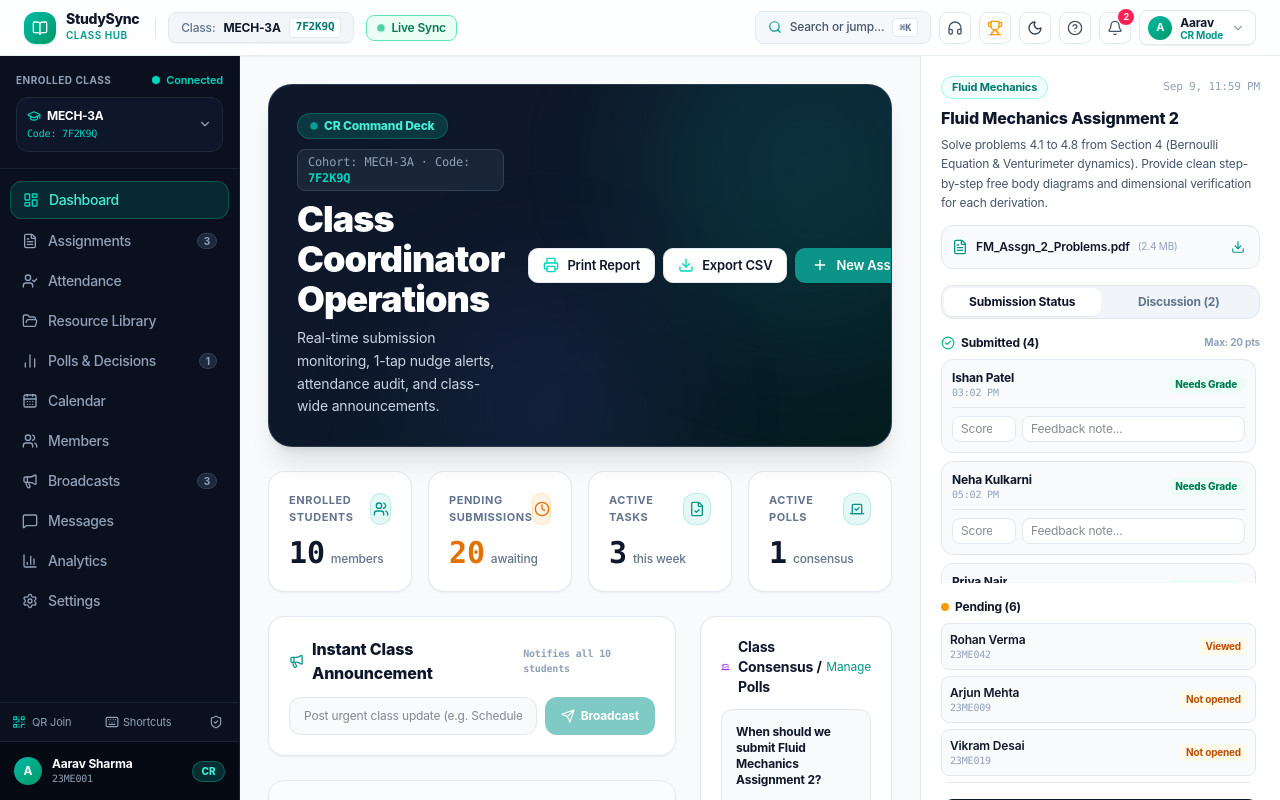
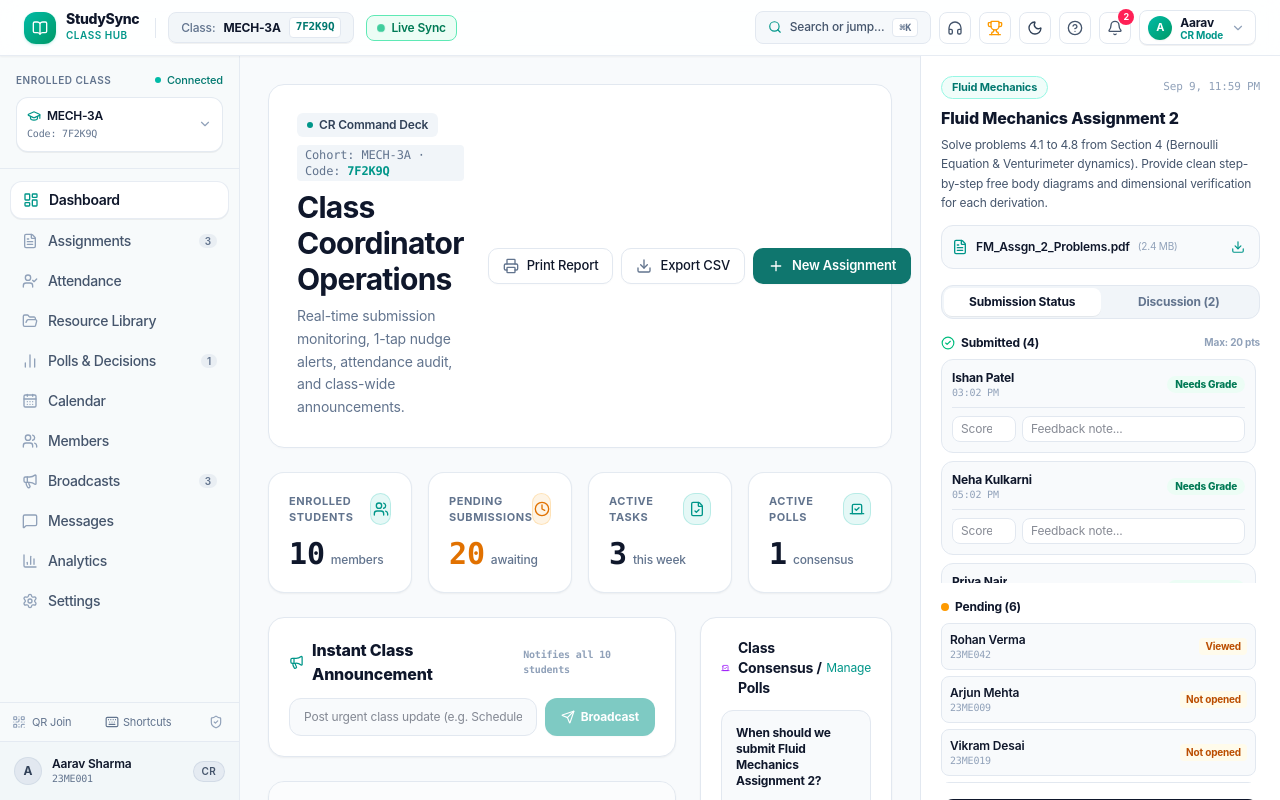
Before and after one commit to bash30ribs/studysync, a React (Vite) app: page / in a window 1280 px wide. Built offline with nearby package versions, Linux system fonts and the light colour scheme.

Commit message:
style: soften contrast, remove harsh gradients, and balance sidebar and hero aesthetics

```diff
--- a/src/components/dashboard/CRDashboard.tsx
+++ b/src/components/dashboard/CRDashboard.tsx
@@ -72,22 +72,22 @@ export const CRDashboard: React.FC = () => {
   return (
     <div className="p-4 lg:p-7 space-y-6 max-w-7xl mx-auto">
       {/* 1. Executive Hero Header & Actions */}
-      <div className="relative rounded-3xl p-6 sm:p-7 bg-gradient-to-br from-[#0F172A] via-[#0D1829] to-[#041D20] text-white border border-slate-700/80 shadow-xl overflow-hidden handcrafted-card">
-        <div className="relative z-10 flex flex-col lg:flex-row lg:items-center justify-between gap-6">
+      <div className="ui-card p-6 sm:p-7 space-y-4">
+        <div className="flex flex-col lg:flex-row lg:items-center justify-between gap-6">
           <div className="space-y-2">
-            <div className="flex items-center gap-2.5 flex-wrap">
-              <span className="px-3 py-1 rounded-full text-xs font-extrabold bg-teal-500/20 text-teal-300 border border-teal-500/30 flex items-center gap-1.5 shadow-xs">
-                <span className="w-2 h-2 rounded-full bg-teal-400 animate-live-pulse" />
+            <div className="flex items-center gap-2 flex-wrap">
+              <span className="px-2.5 py-1 rounded-md text-xs font-semibold bg-slate-100 dark:bg-slate-800 text-slate-700 dark:text-slate-300 flex items-center gap-1.5">
+                <span className="w-1.5 h-1.5 rounded-full bg-teal-600 dark:text-teal-400" />
                 CR Command Deck
               </span>
-              <span className="text-slate-400 text-xs font-mono bg-slate-800/80 px-2.5 py-1 rounded-lg border border-slate-700">
-                Cohort: {currentClass.name} · Code: <strong className="text-teal-400">{currentClass.code}</strong>
+              <span className="text-slate-500 dark:text-slate-400 text-xs font-mono px-2 py-0.5 rounded bg-slate-100 dark:bg-slate-800">
+                Cohort: {currentClass.name} · Code: <strong className="text-teal-600 dark:text-teal-400">{currentClass.code}</strong>
               </span>
             </div>
-            <h1 className="text-2xl sm:text-3xl lg:text-4xl font-black text-white tracking-tight">
+            <h1 className="text-2xl sm:text-3xl font-bold text-slate-900 dark:text-white tracking-tight">
               Class Coordinator Operations
             </h1>
-            <p className="text-xs sm:text-sm text-slate-300 max-w-xl leading-relaxed">
+            <p className="text-xs sm:text-sm text-slate-500 dark:text-slate-400 max-w-xl leading-relaxed">
               Real-time submission monitoring, 1-tap nudge alerts, attendance audit, and class-wide announcements.
             </p>
           </div>
@@ -96,18 +96,18 @@ export const CRDashboard: React.FC = () => {
           <div className="flex items-center gap-2 flex-wrap sm:flex-nowrap shrink-0">
             <button
               onClick={() => printAssignmentReport(assignments, currentClass.name)}
-              className="btn-secondary text-xs border-slate-700 bg-slate-800/90 text-white hover:bg-slate-700"
+              className="btn-secondary text-xs"
               title="Generate printable PDF report of current assignments & cohort status"
             >
-              <Printer className="w-4 h-4 text-teal-400" />
+              <Printer className="w-4 h-4 text-slate-500 dark:text-slate-400" />
               <span>Print Report</span>
             </button>
 
             <button
               onClick={() => exportSubmissionsCSV()}
-              className="btn-secondary text-xs border-slate-700 bg-slate-800/90 text-white hover:bg-slate-700"
+              className="btn-secondary text-xs"
             >
-              <Download className="w-4 h-4 text-teal-400" />
+              <Download className="w-4 h-4 text-slate-500 dark:text-slate-400" />
               <span>Export CSV</span>
             </button>
 
@@ -120,10 +120,6 @@ export const CRDashboard: React.FC = () => {
             </button>
           </div>
         </div>
-
-        {/* Decorative background glows */}
-        <div className="absolute top-0 right-0 -mr-20 -mt-20 w-80 h-80 rounded-full bg-teal-500/15 blur-3xl pointer-events-none" />
-        <div className="absolute bottom-0 left-1/4 -mb-20 w-60 h-60 rounded-full bg-indigo-500/10 blur-3xl pointer-events-none" />
       </div>
 
       {/* 2. Key Metrics Bento Row */}
--- a/src/components/layout/LeftPanel.tsx
+++ b/src/components/layout/LeftPanel.tsx
@@ -77,41 +77,41 @@ export const LeftPanel: React.FC = () => {
   const visibleNav = navItems.filter(item => !item.crOnly || currentUser.role === 'CR');
 
   return (
-    <aside className="w-[240px] md:w-[72px] lg:w-[240px] bg-[#0A101D] dark:bg-[#04070F] text-slate-200 flex flex-col justify-between h-full border-r border-slate-800/80 shrink-0 transition-all duration-150 select-none">
+    <aside className="w-[240px] md:w-[72px] lg:w-[240px] bg-slate-50/80 dark:bg-[#0B101B] text-slate-700 dark:text-slate-300 flex flex-col justify-between h-full border-r border-slate-200/80 dark:border-slate-800/80 shrink-0 transition-all duration-150 select-none">
       {/* Top: Class Switcher Card */}
-      <div className="p-3 lg:p-4 border-b border-slate-800/80 relative">
+      <div className="p-3 lg:p-4 border-b border-slate-200/80 dark:border-slate-800/80 relative">
         {/* Desktop View */}
         <div className="hidden lg:block space-y-2">
           <div className="flex items-center justify-between">
-            <span className="text-[10px] font-bold text-slate-400 uppercase tracking-wider">
+            <span className="text-[10px] font-semibold text-slate-500 dark:text-slate-400 uppercase tracking-wider">
               Enrolled Class
             </span>
-            <div className="flex items-center gap-1.5 text-[11px] text-teal-400">
-              <span className={`w-2 h-2 rounded-full ${isOffline ? 'bg-amber-400' : 'bg-teal-400 animate-live-pulse'}`} />
-              <span className="font-semibold">{isOffline ? 'Offline' : 'Connected'}</span>
+            <div className="flex items-center gap-1.5 text-[11px] text-teal-700 dark:text-teal-400">
+              <span className={`w-1.5 h-1.5 rounded-full ${isOffline ? 'bg-amber-500' : 'bg-teal-500'}`} />
+              <span className="font-medium">{isOffline ? 'Offline' : 'Connected'}</span>
             </div>
           </div>
 
           <button
             onClick={() => setIsClassDropdownOpen(prev => !prev)}
-            className="w-full flex items-center justify-between p-2.5 rounded-xl bg-slate-900/90 hover:bg-slate-850 border border-slate-800 text-left transition-all group shadow-2xs"
+            className="w-full flex items-center justify-between p-2.5 rounded-xl bg-white dark:bg-slate-900/80 hover:bg-slate-100/70 dark:hover:bg-slate-800/60 border border-slate-200/90 dark:border-slate-800 text-left transition-all group shadow-2xs"
           >
             <div className="min-w-0 pr-2">
-              <h2 className="text-xs font-bold text-white tracking-tight truncate flex items-center gap-1.5">
-                <GraduationCap className="w-3.5 h-3.5 text-teal-400 shrink-0" />
+              <h2 className="text-xs font-semibold text-slate-900 dark:text-white tracking-tight truncate flex items-center gap-1.5">
+                <GraduationCap className="w-3.5 h-3.5 text-teal-600 dark:text-teal-400 shrink-0" />
                 <span>{currentClass.name}</span>
               </h2>
-              <span className="text-[10px] font-mono text-teal-400 block mt-0.5">
+              <span className="text-[10px] font-mono text-slate-500 dark:text-slate-400 block mt-0.5">
                 Code: {currentClass.code}
               </span>
             </div>
-            <ChevronDown className="w-3.5 h-3.5 text-slate-400 group-hover:text-white transition-colors shrink-0" />
+            <ChevronDown className="w-3.5 h-3.5 text-slate-400 group-hover:text-slate-700 dark:group-hover:text-slate-200 transition-colors shrink-0" />
           </button>
 
           {/* Class Dropdown */}
           {isClassDropdownOpen && (
-            <div className="absolute left-3 right-3 top-20 bg-[#0F172A] border border-slate-700/80 rounded-xl shadow-2xl z-50 p-1.5 space-y-1 animate-in fade-in zoom-in-95 duration-100">
-              <div className="px-2 py-1 text-[9px] font-bold text-slate-400 uppercase">
+            <div className="absolute left-3 right-3 top-20 bg-white dark:bg-slate-900 border border-slate-200 dark:border-slate-800 rounded-xl shadow-lg z-50 p-1.5 space-y-1 animate-in fade-in zoom-in-95 duration-100">
+              <div className="px-2 py-1 text-[9px] font-semibold text-slate-400 uppercase">
                 Switch Class Cohort
               </div>
               {classes.map(c => (
@@ -123,12 +123,12 @@ export const LeftPanel: React.FC = () => {
                   }}
                   className={`w-full flex items-center justify-between px-2.5 py-1.5 rounded-lg text-xs transition-colors ${
                     c.id === currentClass.id
-                      ? 'bg-teal-500 text-slate-950 font-bold'
-                      : 'text-slate-200 hover:bg-slate-800'
+                      ? 'bg-slate-100 dark:bg-slate-800 text-slate-900 dark:text-white font-semibold'
+                      : 'text-slate-600 dark:text-slate-300 hover:bg-slate-50 dark:hover:bg-slate-800/50'
                   }`}
                 >
                   <span className="truncate">{c.name}</span>
-                  <span className="font-mono text-[10px] opacity-80">{c.code}</span>
+                  <span className="font-mono text-[10px] text-slate-400">{c.code}</span>
                 </button>
               ))}
             </div>
@@ -137,15 +137,15 @@ export const LeftPanel: React.FC = () => {
 
         {/* Mini view (Tablet) */}
         <div className="hidden md:flex lg:hidden flex-col items-center gap-1.5">
-          <div className="w-9 h-9 rounded-xl bg-slate-900 border border-slate-800 flex items-center justify-center text-teal-400 font-extrabold text-xs shadow-xs">
+          <div className="w-9 h-9 rounded-xl bg-white dark:bg-slate-900 border border-slate-200 dark:border-slate-800 flex items-center justify-center text-teal-600 dark:text-teal-400 font-bold text-xs shadow-xs">
             {currentClass.name.substring(0, 2)}
           </div>
           <button
             onClick={handleCopyCode}
             title={`Code: ${currentClass.code}`}
-            className="p-1 text-slate-400 hover:text-teal-400 transition-colors"
+            className="p-1 text-slate-400 hover:text-teal-600 dark:hover:text-teal-400 transition-colors"
           >
-            {copied ? <Check className="w-3.5 h-3.5 text-teal-400" /> : <Copy className="w-3.5 h-3.5" />}
+            {copied ? <Check className="w-3.5 h-3.5 text-teal-600" /> : <Copy className="w-3.5 h-3.5" />}
           </button>
         </div>
       </div>
@@ -163,21 +163,21 @@ export const LeftPanel: React.FC = () => {
               title={item.label}
               className={`w-full flex items-center justify-between px-3 py-2 rounded-xl text-xs lg:text-sm font-medium transition-all ${
                 isActive
-                  ? 'bg-teal-500/15 text-teal-300 font-bold border border-teal-500/30 shadow-xs'
-                  : 'text-slate-400 hover:text-slate-100 hover:bg-slate-800/60'
+                  ? 'bg-white dark:bg-slate-900 text-slate-900 dark:text-white font-semibold shadow-2xs border border-slate-200/80 dark:border-slate-800/80'
+                  : 'text-slate-600 dark:text-slate-400 hover:text-slate-900 dark:hover:text-slate-200 hover:bg-slate-100/60 dark:hover:bg-slate-900/40'
               } md:justify-center lg:justify-between`}
             >
               <div className="flex items-center gap-2.5">
-                <Icon className={`w-4 h-4 shrink-0 ${isActive ? 'text-teal-400' : 'text-slate-400'}`} />
+                <Icon className={`w-4 h-4 shrink-0 ${isActive ? 'text-teal-600 dark:text-teal-400' : 'text-slate-400'}`} />
                 <span className="hidden lg:inline tracking-tight">{item.label}</span>
               </div>
 
               {/* Badge count indicator */}
               {item.badgeCount !== undefined && item.badgeCount > 0 && (
-                <span className={`hidden lg:inline-flex px-1.5 py-0.5 rounded-full text-[10px] font-bold leading-none ${
+                <span className={`hidden lg:inline-flex px-1.5 py-0.5 rounded-full text-[10px] font-semibold leading-none ${
                   isActive
-                    ? 'bg-teal-500/20 text-teal-300 border border-teal-500/30'
-                    : 'bg-slate-800 text-slate-400 border border-slate-700'
+                    ? 'bg-slate-100 dark:bg-slate-800 text-slate-700 dark:text-slate-300'
+                    : 'bg-slate-200/70 dark:bg-slate-800 text-slate-500 dark:text-slate-400'
                 }`}>
                   {item.badgeCount}
                 </span>
@@ -188,19 +188,19 @@ export const LeftPanel: React.FC = () => {
       </nav>
 
       {/* Quick Utilities Row */}
-      <div className="px-3 py-2 border-t border-slate-800/80 hidden lg:flex items-center justify-between text-slate-400">
+      <div className="px-3 py-2 border-t border-slate-200/80 dark:border-slate-800/80 hidden lg:flex items-center justify-between text-slate-500 dark:text-slate-400">
         <button
           onClick={() => setIsQRCodeOpen(true)}
-          className="flex items-center gap-1.5 text-[11px] hover:text-teal-400 transition-colors"
+          className="flex items-center gap-1.5 text-[11px] hover:text-slate-900 dark:hover:text-slate-200 transition-colors"
           title="Display class join QR code"
         >
-          <QrCode className="w-3.5 h-3.5 text-teal-400" />
+          <QrCode className="w-3.5 h-3.5 text-slate-400 hover:text-teal-600 dark:hover:text-teal-400" />
           <span>QR Join</span>
         </button>
 
         <button
           onClick={() => setIsShortcutsOpen(true)}
-          className="flex items-center gap-1 text-[11px] hover:text-white transition-colors"
+          className="flex items-center gap-1 text-[11px] hover:text-slate-900 dark:hover:text-slate-200 transition-colors"
           title="Keyboard shortcuts (? key)"
         >
           <Keyboard className="w-3.5 h-3.5" />
@@ -209,41 +209,33 @@ export const LeftPanel: React.FC = () => {
 
         <button
           onClick={() => setActiveTrustPage('security')}
-          className="text-[11px] hover:text-white transition-colors p-1"
+          className="text-[11px] hover:text-slate-900 dark:hover:text-slate-200 transition-colors p-1"
           title="Security & Governance"
         >
-          <ShieldCheck className="w-3.5 h-3.5 text-slate-400 hover:text-teal-400" />
+          <ShieldCheck className="w-3.5 h-3.5 text-slate-400" />
         </button>
       </div>
 
       {/* Bottom Profile & Role Badge */}
-      <div className="p-3 lg:p-3.5 border-t border-slate-800/80 bg-[#060A14]">
+      <div className="p-3 lg:p-3.5 border-t border-slate-200/80 dark:border-slate-800/80 bg-slate-100/60 dark:bg-slate-950/60">
         {/* Desktop View */}
         <div className="hidden lg:flex items-center justify-between">
           <div className="flex items-center gap-2.5 min-w-0">
-            <div className={`w-7 h-7 rounded-full text-white flex items-center justify-center font-bold text-xs shrink-0 shadow-xs ${
-              currentUser.role === 'CR'
-                ? 'bg-gradient-to-br from-teal-500 to-emerald-600'
-                : 'bg-gradient-to-br from-indigo-500 to-purple-600'
-            }`}>
+            <div className="w-7 h-7 rounded-full bg-slate-200 dark:bg-slate-800 text-slate-700 dark:text-slate-200 flex items-center justify-center font-bold text-xs shrink-0 border border-slate-300/60 dark:border-slate-700/60">
               {currentUser.name.charAt(0)}
             </div>
             <div className="min-w-0">
-              <p className="text-xs font-bold text-white truncate leading-tight">
+              <p className="text-xs font-semibold text-slate-900 dark:text-white truncate leading-tight">
                 {currentUser.name}
               </p>
-              <p className="text-[10px] text-slate-400 truncate font-mono">
+              <p className="text-[10px] text-slate-500 dark:text-slate-400 truncate font-mono">
                 {currentUser.rollNo || currentUser.email}
               </p>
             </div>
           </div>
 
           <span
-            className={`px-2 py-0.5 rounded-full text-[10px] font-extrabold tracking-wide shrink-0 ${
-              currentUser.role === 'CR'
-                ? 'bg-teal-500/20 text-teal-300 border border-teal-500/40'
-                : 'bg-slate-800 text-slate-300 border border-slate-700'
-            }`}
+            className="px-2 py-0.5 rounded-full text-[10px] font-semibold tracking-wide shrink-0 bg-slate-200/80 dark:bg-slate-800 text-slate-600 dark:text-slate-300 border border-slate-300/70 dark:border-slate-700"
           >
             {currentUser.role}
           </span>
@@ -251,10 +243,10 @@ export const LeftPanel: React.FC = () => {
 
         {/* Tablet Mini View */}
         <div className="hidden md:flex lg:hidden flex-col items-center gap-1">
-          <div className="w-7 h-7 rounded-full bg-slate-800 text-teal-400 flex items-center justify-center font-bold text-xs border border-slate-700">
+          <div className="w-7 h-7 rounded-full bg-slate-200 dark:bg-slate-800 text-slate-700 dark:text-slate-300 flex items-center justify-center font-bold text-xs border border-slate-300/60 dark:border-slate-700">
             {currentUser.name.charAt(0)}
           </div>
-          <span className="text-[9px] font-extrabold text-teal-400">
+          <span className="text-[9px] font-semibold text-slate-500 dark:text-slate-400">
             {currentUser.role}
           </span>
         </div>
--- a/src/index.css
+++ b/src/index.css
@@ -5,36 +5,38 @@
 @layer base {
   :root {
     --color-surface-bg: #F8FAFC;
+    --color-surface-sidebar: #F1F5F9;
     --color-surface-card: #FFFFFF;
     --color-surface-hover: #F1F5F9;
     --color-border-subtle: #E2E8F0;
     --color-border-strong: #CBD5E1;
     --color-text-title: #0F172A;
-    --color-text-body: #334155;
+    --color-text-body: #475569;
     --color-text-muted: #64748B;
 
-    /* Primary Accent */
-    --color-brand: #0D9488;
-    --color-brand-hover: #0F766E;
-    --color-brand-light: #CCFBF1;
-    --color-brand-text: #115E59;
+    /* Subtle Refined Brand Accent */
+    --color-brand: #0F766E;
+    --color-brand-hover: #115E59;
+    --color-brand-light: #F0FDFA;
+    --color-brand-text: #0F766E;
   }
 
   .dark {
     --color-surface-bg: #090D16;
-    --color-surface-card: #0F172A;
+    --color-surface-sidebar: #0C121E;
+    --color-surface-card: #111827;
     --color-surface-hover: #1E293B;
     --color-border-subtle: #1E293B;
     --color-border-strong: #334155;
     --color-text-title: #F8FAFC;
-    --color-text-body: #CBD5E1;
-    --color-text-muted: #94A3B8;
+    --color-text-body: #94A3B8;
+    --color-text-muted: #64748B;
 
-    /* Primary Accent */
-    --color-brand: #14B8A6;
-    --color-brand-hover: #2DD4BF;
-    --color-brand-light: rgba(20, 184, 166, 0.15);
-    --color-brand-text: #5EEAD4;
+    /* Subtle Refined Brand Accent */
+    --color-brand: #0D9488;
+    --color-brand-hover: #14B8A6;
+    --color-brand-light: rgba(13, 148, 136, 0.12);
+    --color-brand-text: #2DD4BF;
   }
 
   * {
@@ -63,7 +65,7 @@
   }
 }
 
-/* Custom modern scrollbar */
+/* Custom scrollbar */
 ::-webkit-scrollbar {
   width: 5px;
   height: 5px;
@@ -74,16 +76,16 @@
 }
 
 ::-webkit-scrollbar-thumb {
-  background: rgba(148, 163, 184, 0.4);
+  background: rgba(148, 163, 184, 0.3);
   border-radius: 9999px;
 }
 
 .dark ::-webkit-scrollbar-thumb {
-  background: rgba(51, 65, 85, 0.6);
+  background: rgba(51, 65, 85, 0.5);
 }
 
 ::-webkit-scrollbar-thumb:hover {
-  background: rgba(100, 116, 139, 0.7);
+  background: rgba(100, 116, 139, 0.5);
 }
 
 /* Reusable Standardized Button Styles */
@@ -92,23 +94,22 @@
   align-items: center;
   justify-content: center;
   gap: 0.5rem;
-  padding: 0.5rem 1rem;
+  padding: 0.5rem 0.875rem;
   font-size: 0.8125rem;
   font-weight: 600;
   border-radius: 0.625rem;
   background-color: var(--color-brand);
   color: #FFFFFF;
   border: 1px solid transparent;
-  box-shadow: 0 1px 2px rgba(0, 0, 0, 0.05);
-  transition: all 0.15s cubic-bezier(0.16, 1, 0.3, 1);
+  box-shadow: 0 1px 2px rgba(0, 0, 0, 0.04);
+  transition: all 0.15s ease;
   cursor: pointer;
   white-space: nowrap;
 }
 
 .btn-primary:hover {
   background-color: var(--color-brand-hover);
-  box-shadow: 0 4px 12px rgba(13, 148, 136, 0.25);
-  transform: translateY(-1px);
+  transform: translateY(-0.5px);
 }
 
 .btn-primary:active {
@@ -122,13 +123,13 @@
   gap: 0.5rem;
   padding: 0.5rem 0.875rem;
   font-size: 0.8125rem;
-  font-weight: 600;
+  font-weight: 500;
   border-radius: 0.625rem;
   background-color: var(--color-surface-card);
   color: var(--color-text-title);
   border: 1px solid var(--color-border-subtle);
-  box-shadow: 0 1px 2px rgba(0, 0, 0, 0.03);
-  transition: all 0.15s cubic-bezier(0.16, 1, 0.3, 1);
+  box-shadow: 0 1px 2px rgba(0, 0, 0, 0.02);
+  transition: all 0.15s ease;
   cursor: pointer;
   white-space: nowrap;
 }
@@ -136,7 +137,7 @@
 .btn-secondary:hover {
   background-color: var(--color-surface-hover);
   border-color: var(--color-border-strong);
-  transform: translateY(-1px);
+  color: var(--color-text-title);
 }
 
 .btn-secondary:active {
@@ -168,29 +169,39 @@
   background-color: var(--color-surface-card);
   border: 1px solid var(--color-border-subtle);
   border-radius: 1rem;
-  box-shadow: 0 1px 3px rgba(0, 0, 0, 0.02), 0 4px 16px rgba(0, 0, 0, 0.02);
-  transition: all 0.2s cubic-bezier(0.16, 1, 0.3, 1);
+  box-shadow: 0 1px 2px rgba(0, 0, 0, 0.02);
+  transition: all 0.15s ease;
 }
 
 .ui-card-hover:hover {
   border-color: var(--color-border-strong);
-  transform: translateY(-2px);
-  box-shadow: 0 10px 24px -4px rgba(0, 0, 0, 0.06);
+  box-shadow: 0 4px 12px -2px rgba(0, 0, 0, 0.04);
 }
 
 .dark .ui-card-hover:hover {
-  box-shadow: 0 10px 24px -4px rgba(0, 0, 0, 0.4);
+  box-shadow: 0 4px 12px -2px rgba(0, 0, 0, 0.2);
 }
 
-/* Live pulse animation */
+/* Soft status badge standards */
+.badge-subtle {
+  display: inline-flex;
+  align-items: center;
+  gap: 0.25rem;
+  padding: 0.125rem 0.5rem;
+  font-size: 0.6875rem;
+  font-weight: 600;
+  border-radius: 9999px;
+  border-width: 1px;
+}
+
 @keyframes live-pulse {
   0%, 100% {
     opacity: 1;
     transform: scale(1);
   }
   50% {
-    opacity: 0.4;
-    transform: scale(0.9);
+    opacity: 0.5;
+    transform: scale(0.95);
   }
 }
 
```
Also changed, not shown: src/components/dashboard/StudentDashboard.tsx (+24 -32 lines).
